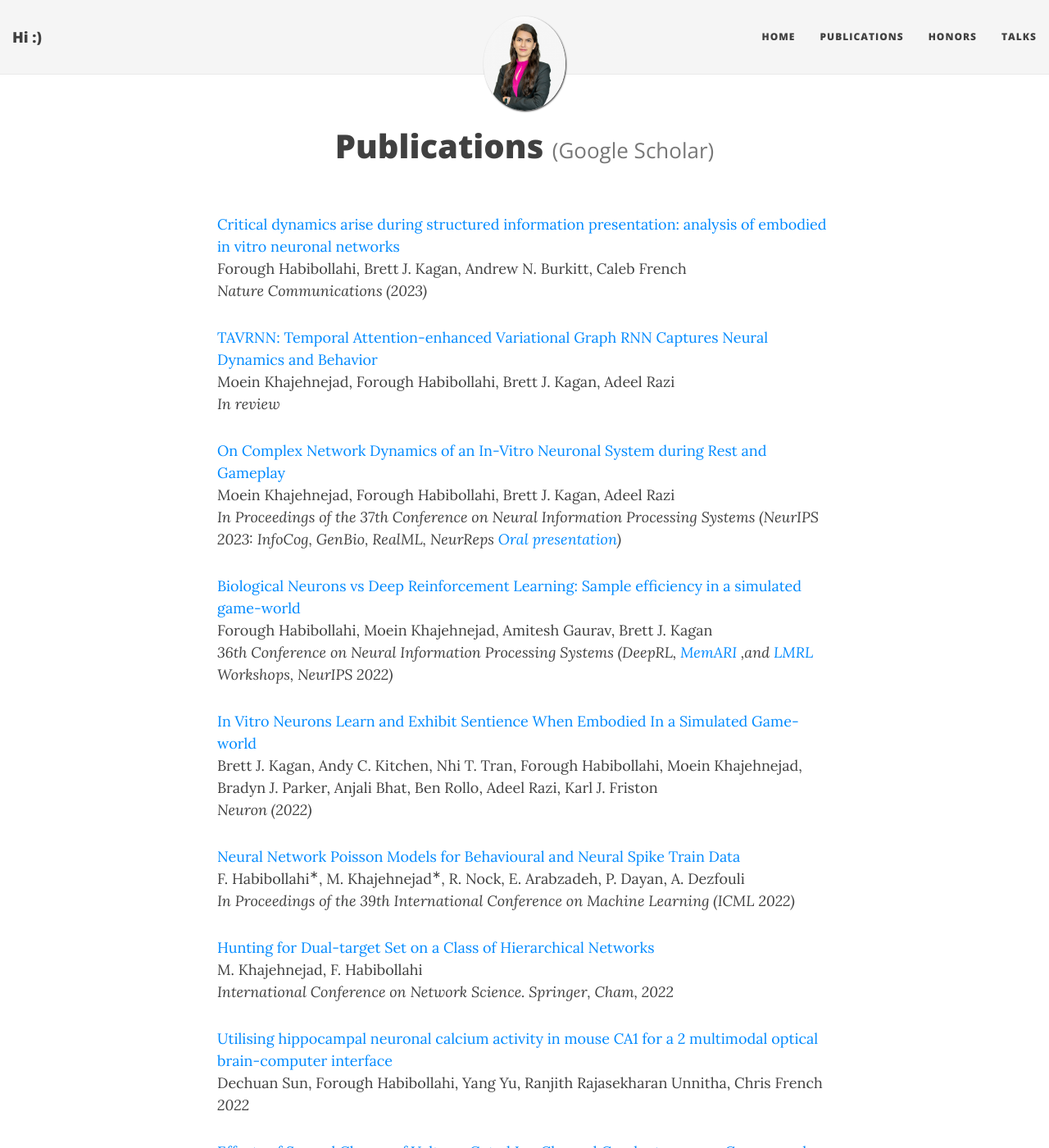
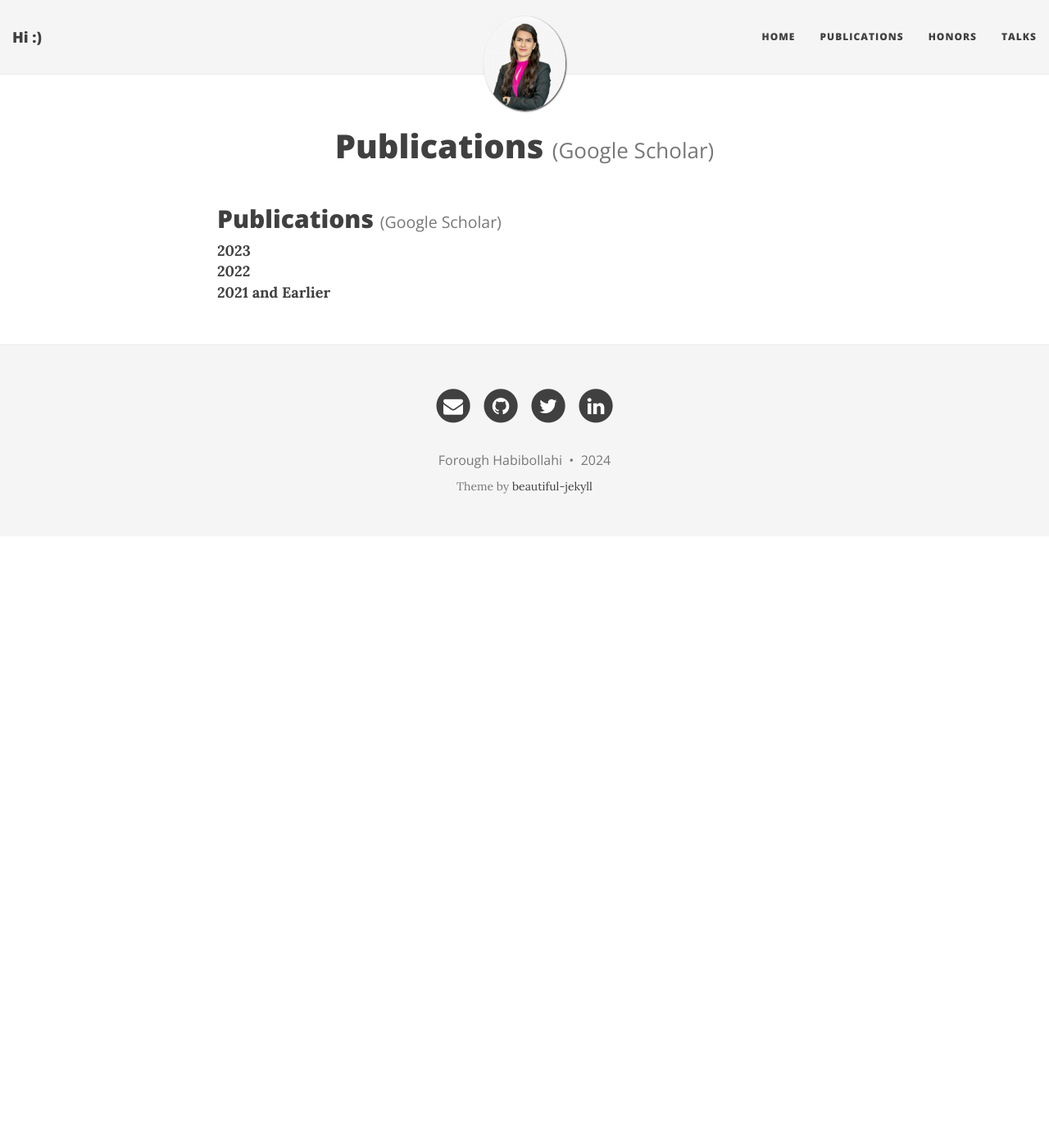
Before and after one commit to ForoughHa/ForoughHa.github.io, a Jekyll site: the page built from publications.md, in a window 1280 px wide and 1400 px high. Shown: the whole window at 82% size. Built offline with Jekyll 4.4.1, drawn with Linux system fonts in a browser that asks for light colours; nearby versions of some CDN libraries; some of the changed text lies outside the part shown.

Commit message:
Update publications.md

```diff
--- a/publications.md
+++ b/publications.md
@@ -5,83 +5,79 @@ title: Publications <a href="https://scholar.google.com/citations?user=t6uNqqIAA
 <!-- ### 2022 -->
 <!-- --- -->
 
-<a href="https://www.nature.com/articles/s41467-023-41020-3">Critical dynamics arise during structured information presentation: analysis of embodied in vitro neuronal networks</a>
-<br />
-Forough Habibollahi, Brett J. Kagan, Andrew N. Burkitt, Caleb French
-<br />
-<em>Nature Communications (2023)</em>
+<div>
+  <h2>Publications <a href="https://scholar.google.com/citations?user=t6uNqqIAAAAJ&hl=en&oi=ao"><small>(Google Scholar)</small></a></h2>
 
+  <details>
+    <summary><strong>2023</strong></summary>
+    <ul>
+      <li>
+        <a href="https://www.nature.com/articles/s41467-023-41020-3">
+          Critical dynamics arise during structured information presentation: analysis of embodied in vitro neuronal networks
+        </a>
+        <br />
+        Forough Habibollahi, Brett J. Kagan, Andrew N. Burkitt, Caleb French
+        <br />
+        <em>Nature Communications (2023)</em>
+      </li>
+      <li>
+        <a href="https://arxiv.org/pdf/2410.00665">TAVRNN: Temporal Attention-enhanced Variational Graph RNN Captures Neural Dynamics and Behavior</a>
+        <br />
+        Moein Khajehnejad, Forough Habibollahi, Brett J. Kagan, Adeel Razi
+        <br />
+        <em>In review</em>
+      </li>
+    </ul>
+  </details>
 
-<a href="https://arxiv.org/pdf/2410.00665">TAVRNN: Temporal Attention-enhanced Variational Graph RNN Captures Neural Dynamics and Behavior</a>
-<br />
-Moein Khajehnejad, Forough Habibollahi, Brett J. Kagan, Adeel Razi
-<br />
-<em>In review</em>
+  <details>
+    <summary><strong>2022</strong></summary>
+    <ul>
+      <li>
+        <a href="https://openreview.net/pdf?id=dq53F97iVv">
+          On Complex Network Dynamics of an In-Vitro Neuronal System during Rest and Gameplay
+        </a>
+        <br />
+        Moein Khajehnejad, Forough Habibollahi, Brett J. Kagan, Adeel Razi
+        <br />
+        <em>NeurIPS 2023: InfoCog, GenBio, RealML, NeurReps (Oral Presentation)</em>
+      </li>
+      <li>
+        <a href="https://openreview.net/pdf?id=N5qLXpc7HQy">
+          Biological Neurons vs Deep Reinforcement Learning: Sample efficiency in a simulated game-world
+        </a>
+        <br />
+        Forough Habibollahi, Moein Khajehnejad, Amitesh Gaurav, Brett J. Kagan
+        <br />
+        <em>NeurIPS 2022 Workshops</em>
+      </li>
+    </ul>
+  </details>
 
-<a href="https://openreview.net/pdf?id=dq53F97iVv">On Complex Network Dynamics of an In-Vitro Neuronal System during Rest and Gameplay</a>
-<br />
-Moein Khajehnejad, Forough Habibollahi, Brett J. Kagan, Adeel Razi
-<br />
-<em>In Proceedings of the 37th Conference on Neural Information Processing Systems (NeurIPS 2023: InfoCog, GenBio, RealML, NeurReps <a href="https://openreview.net/pdf?id=dq53F97iVv">Oral presentation</a>)</em>
-
-
-<a href="https://openreview.net/pdf?id=N5qLXpc7HQy">Biological Neurons vs Deep Reinforcement Learning: Sample efficiency in a simulated game-world </a>
- <br />
-Forough Habibollahi, Moein Khajehnejad, Amitesh Gaurav, Brett J. Kagan
-<br />
-<em> 36th Conference on Neural Information Processing Systems (DeepRL, <a href="https://memari-workshop.github.io/">MemARI</a> ,and <a href="https://www.lmrl.org/papers2022">LMRL</a> Workshops, NeurIPS 2022) </em>
-
-
-
-
-<a href="https://www.cell.com/neuron/fulltext/S0896-6273(22)00806-6">In Vitro Neurons Learn and Exhibit Sentience When Embodied In a Simulated Game-world </a>
- <br />
-Brett J. Kagan, Andy C. Kitchen, Nhi T. Tran, Forough Habibollahi, Moein Khajehnejad, Bradyn J. Parker, Anjali Bhat, Ben Rollo, Adeel Razi, Karl J. Friston
-<br />
-<em>Neuron (2022)</em>
-
-
-
-
-<a href="https://proceedings.mlr.press/v162/khajehnejad22a.html">Neural Network Poisson Models for Behavioural and Neural Spike Train Data </a>
- <br />
- F. Habibollahi<sup>∗</sup>, M. Khajehnejad<sup>∗</sup>,  R. Nock, E. Arabzadeh, P. Dayan, A. Dezfouli
-<br />
-<em>In Proceedings of the 39th International Conference on Machine Learning (ICML 2022)</em>
-
-
-<a href="https://link.springer.com/chapter/10.1007/978-3-030-97240-0_8">Hunting for Dual-target Set on a Class of Hierarchical Networks </a>
- <br />
- M. Khajehnejad, F. Habibollahi
-<br />
-<em>International Conference on Network Science. Springer, Cham, 2022</em>
-
-
-<a href="https://www.biorxiv.org/content/10.1101/2022.04.26.489497v1.full.pdf">Utilising hippocampal neuronal calcium activity in mouse CA1 for a
-2 multimodal optical brain-computer interface </a>
- <br />
- Dechuan Sun, Forough Habibollahi,  Yang Yu, Ranjith Rajasekharan Unnitha, Chris French
-<br />
-<em>2022</em>
-
-
-<a href="https://internal-journal.frontiersin.org/articles/10.3389/fncom.2021.630271/full">Effects of Several Classes of Voltage-Gated Ion Channel Conductances on Gamma and Theta Oscillations in a Hippocampal Microcircuit Model </a>
- <br />
- F. Habibollahi<sup>∗</sup>, C. Olteanu<sup>∗</sup>,  C. French
-<br />
-<em>Frontiers in Computational Neuroscience, 2021</em>
-
-<!-- ### 2016 -->
-<!-- --- -->
-<a href="https://www.brainstimjrnl.com/article/S1935-861X(18)30162-1/fulltext">MAGIC: a MATLAB Toolbox for External Control of Transcranial Magnetic Stimulation Devices </a> <br />
-F. Habibollahi,  N.C. Rogasch,  N.A. McNair, M. Biabani,  S.D. Pillen,  T.R. Marshall, and T.O. Bergmann<br />
-<em>Brain Stimulation, 2018</em>
-
-
-
-<a href="https://www.mdpi.com/2076-3425/7/8/109/htm">Alzheimer's disease early diagnosis using manifold-based semi-supervised learning </a> <br />
-M. Khajehnejad, F. Habibollahi, H. Mohammadzade<br />
-<em>Brain sciences, 2017</em>
+  <details>
+    <summary><strong>2021 and Earlier</strong></summary>
+    <ul>
+      <li>
+        <a href="https://proceedings.mlr.press/v162/khajehnejad22a.html">
+          Neural Network Poisson Models for Behavioural and Neural Spike Train Data
+        </a>
+        <br />
+        F. Habibollahi, M. Khajehnejad, R. Nock, E. Arabzadeh, P. Dayan, A. Dezfouli
+        <br />
+        <em>ICML 2022</em>
+      </li>
+      <li>
+        <a href="https://www.mdpi.com/2076-3425/7/8/109/htm">
+          Alzheimer's disease early diagnosis using manifold-based semi-supervised learning
+        </a>
+        <br />
+        M. Khajehnejad, F. Habibollahi, H. Mohammadzade
+        <br />
+        <em>Brain Sciences, 2017</em>
+      </li>
+    </ul>
+  </details>
+</div>
 
 
 <!--
```
